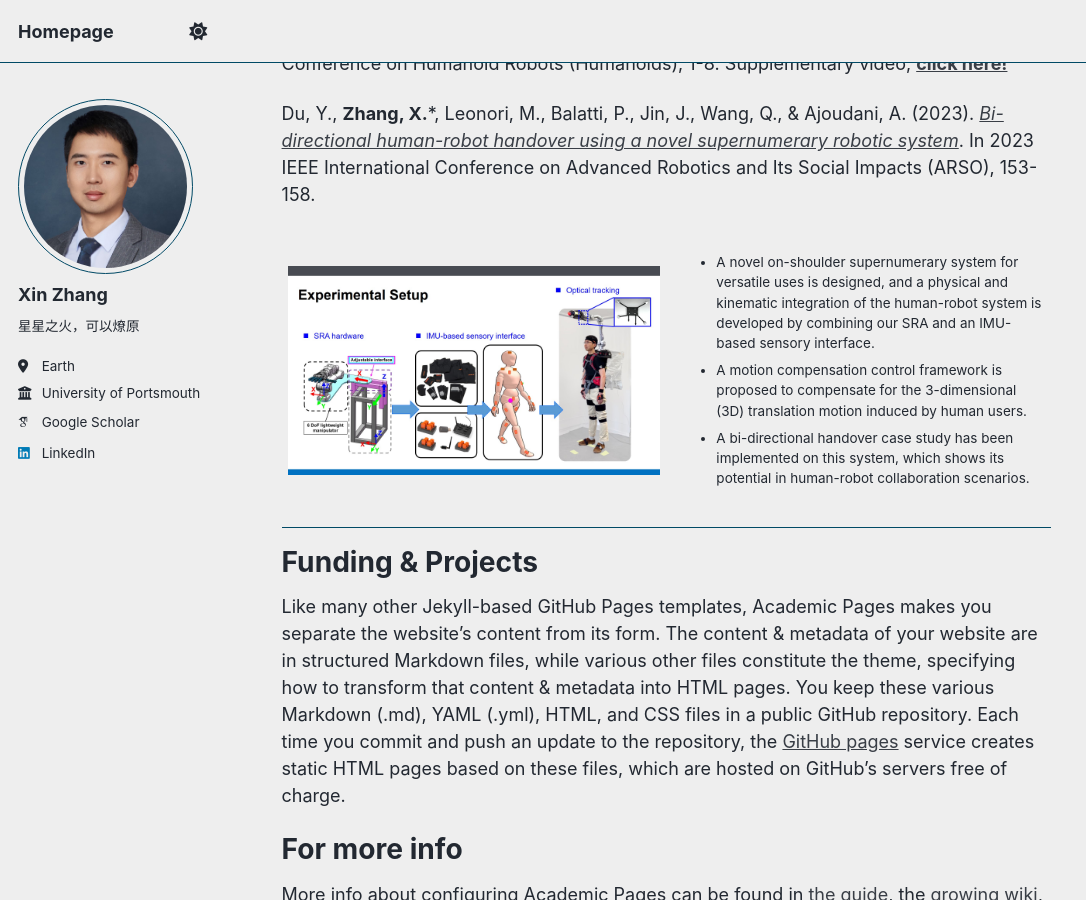
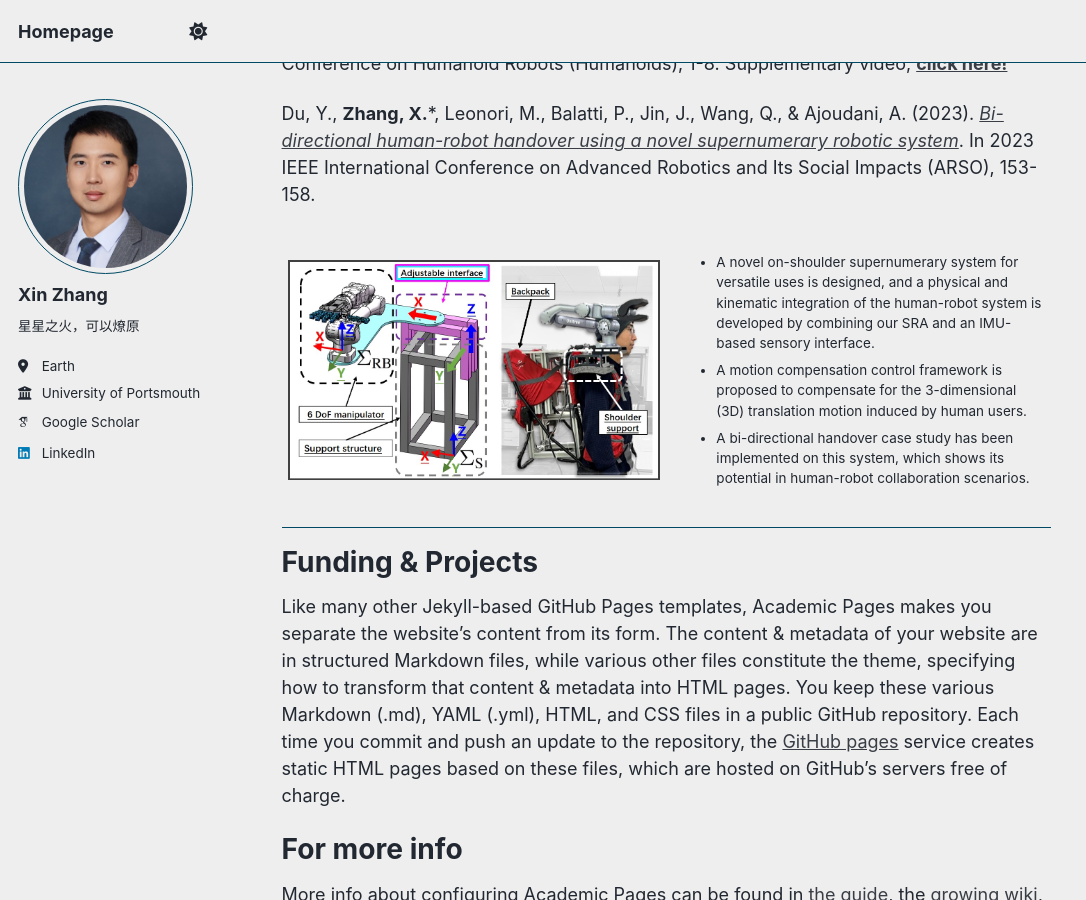
Before and after one commit to Mansion-ZX/Mansion-ZX.github.io, a Jekyll site: the page built from _pages/about.md, in a window 1280 px wide and 900 px high, scrolled down 2854 px. Shown: the whole window, without its empty margins (0-1086 px from the left). Built offline with Jekyll 4.4.1, drawn with Linux system fonts in a browser that asks for light colours; some web fonts are replaced; a script that is not in the unit is left out.

Commit message:
Update about.md

```diff
--- a/_pages/about.md
+++ b/_pages/about.md
@@ -94,7 +94,7 @@ Du, Y., **Zhang, X.***, Leonori, M., Balatti, P., Jin, J., Wang, Q., & Ajoudani,
 <table border="0" style="border-collapse: collapse; border: none;">
   <tr>
     <td style="width: 50%; border: none;">
-      <img src="/images/wearables1.jpg" alt="描述" width="100%">
+      <img src="/images/wearables.jpg" alt="描述" width="100%">
     </td>
     <td style="vertical-align: top; padding-left: 10px; border: none;">
       <ul>
```
